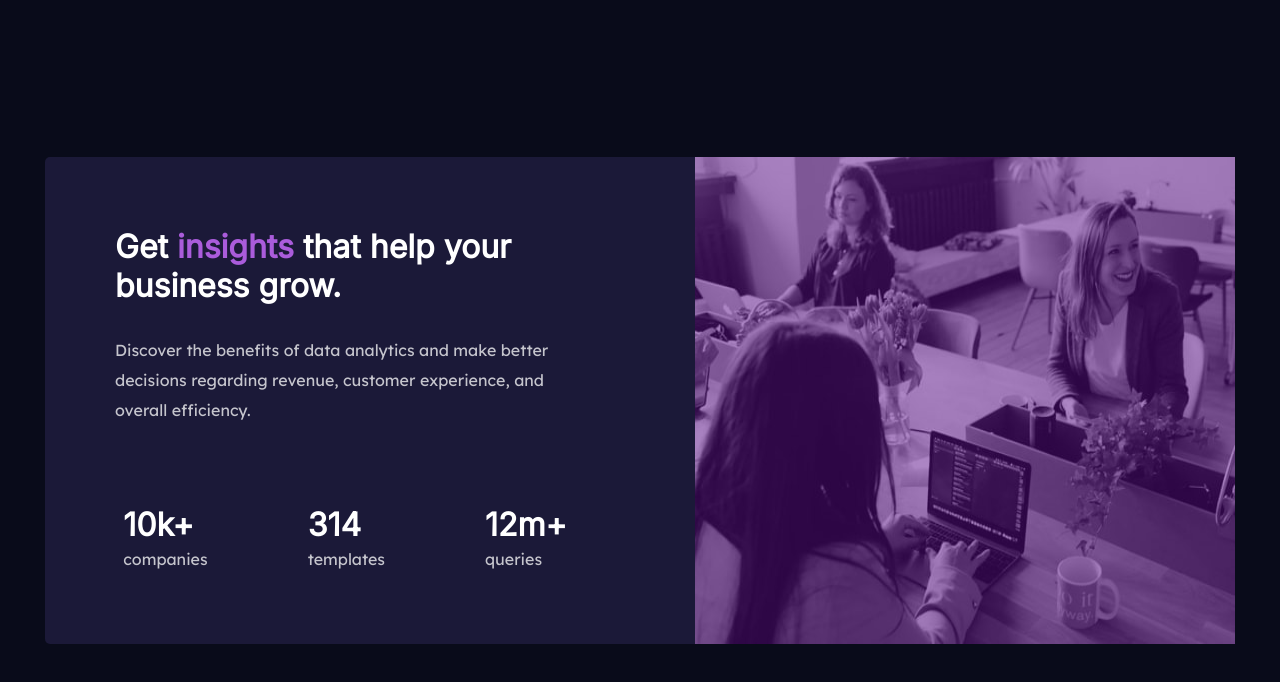
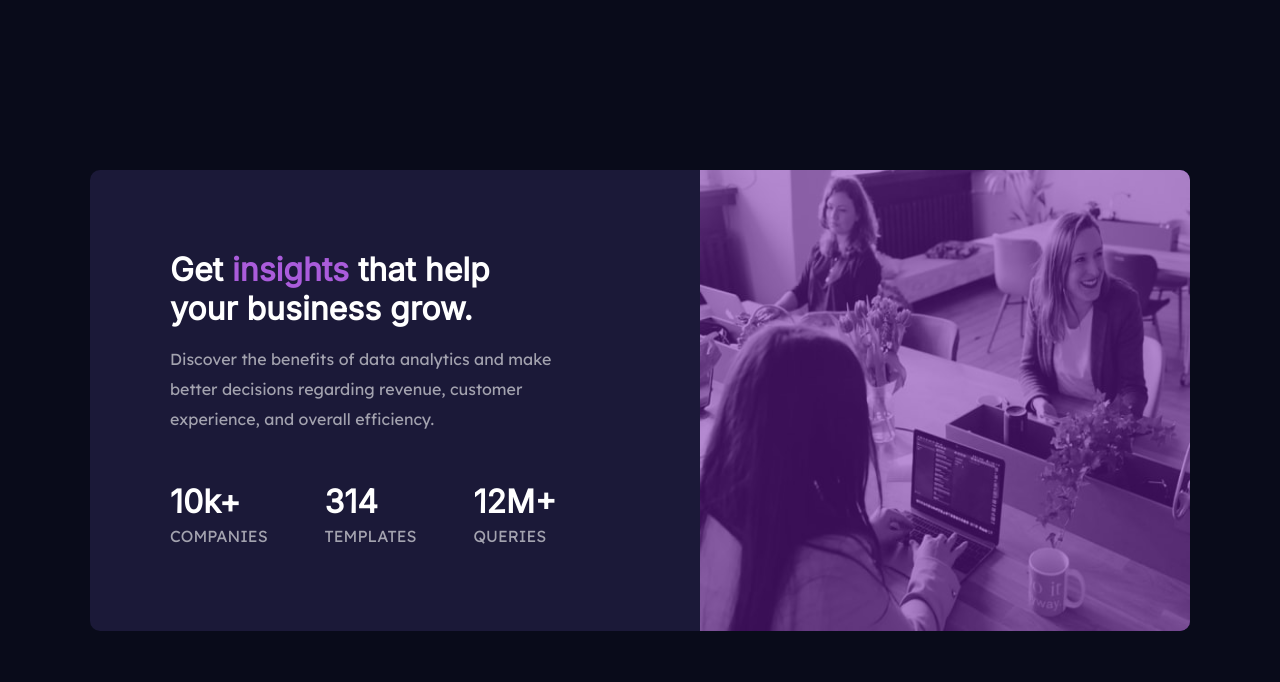
Before and after one commit to ieatn/Stats-preview-card-component, a plain HTML site: page index.html in a window 1280 px wide. Drawn offline with Linux system fonts and the light colour scheme.

Commit message:
solution 2

```diff
--- a/index.html
+++ b/index.html
@@ -3,46 +3,35 @@
 <head>
   <meta charset="UTF-8">
   <meta name="viewport" content="width=device-width, initial-scale=1.0"> <!-- displays site properly based on user's device -->
-
   <link rel="icon" type="image/png" sizes="32x32" href="./images/favicon-32x32.png">
-  <link rel="preconnect" href="https://fonts.googleapis.com"><link rel="preconnect" href="https://fonts.gstatic.com" crossorigin>
-  <link href="https://fonts.googleapis.com/css2?family=Inter&family=Lexend+Deca&display=swap" rel="stylesheet">
   <link rel="stylesheet" href="style.css">
-
   <title>Frontend Mentor | Stats preview card component</title>
 </head>
 <body>
 
-  <main>
+  <div class="container">
     <div class="left">
-      <h1>Get <span class="purple">insights</span> that help your business grow.</h1>
-      <p>Discover the benefits of data analytics and make better decisions regarding revenue, customer
-      experience, and overall efficiency.</p>
+      <h1 class="card-title">Get <span class="purple">insights</span> that help your business grow.</h1>
+      <p class="gray card-body">Discover the benefits of data analytics and make better decisions regarding revenue, customer experience, and overall efficiency.</p>
       <div class="flex-group">
-        <div class="box">
-          <h1>10k+</h1>
-          <p>companies</p>
+        <div>
+          <h2>10k+</h2>
+          <p class="gray">COMPANIES</p>
         </div>
-        <div class="box">
-          <h1>314</h1>
-          <p>templates</p>
+        <div>
+          <h2>314</h2>
+          <p class="gray">TEMPLATES</p>
         </div>
-        <div class="box">
-          <h1>12m+</h1>
-          <p>queries</p>
+        <div>
+          <h2>12M+</h2>
+          <p class="gray">QUERIES</p>
         </div>
       </div>
     </div>
     <div class="right">
-      <img src="images/image-header-desktop.jpg" alt="classroom image">
+      <img src="images/image-header-desktop.jpg" alt="">
     </div>
-  </main>
-
-
-
-
-
-
+  </div>
 
 
 </body>
--- a/style.css
+++ b/style.css
@@ -1,12 +1,15 @@
+@import url('https://fonts.googleapis.com/css2?family=Inter&display=swap');
+@import url('https://fonts.googleapis.com/css2?family=Lexend+Deca&display=swap');
+
 :root {
-    --ff-h1: 'Inter';
-    --ff-p: 'Lexend Deca';
     --main-background: hsl(233, 47%, 7%);
     --card-background: hsl(244, 38%, 16%);
     --Soft-violet: hsl(277, 64%, 61%);
     --White: hsl(0, 0%, 100%);
     --Slightly-transparent-white-p: hsla(0, 0%, 100%, 0.75);
     --Slightly-transparent-white-heading: hsla(0, 0%, 100%, 0.6);
+    --ff-h1: 'Inter';
+    --ff-p: 'Lexend Deca';
 }
 * {
     margin: 0;
@@ -15,59 +18,82 @@
 }
 body {
     display: grid;
-    place-items: center;
+    place-content: center;
     height: 100vh;
     background-color: var(--main-background);
+    padding: 40px;
 }
-main {
+h1,
+h2 {
+    font-size: 2rem;
+    font-family: var(--ff-h1);
+}
+p {
+    font-size: 1rem;
+    font-family: var(--ff-p);
+    line-height: 30px;
+}
+.container {
+    max-width: 1100px;
+    height: auto;
     display: flex;
     background-color: var(--card-background);
-    border-radius: 5px;
-}
-h1 {
-    color: var(--White);
-    font-family: var(--ff-h1);
-    font-weight: 700;
-}
-.purple {
-    color: var(--Soft-violet)
+    border-radius: 10px;
+    overflow: hidden;
+    color: white;
 }
 .left {
+    display: grid;
     width: 600px;
-    font-size: 16px;
-    font-family: var(--ff-p);
-    color: var(--Slightly-transparent-white-p);
-    display: flex;
-    flex-direction: column;
-    justify-content: center;
-    align-items: center;
-    margin-right: 50px;
-    padding: 70px;
-    gap: 30px;
-}
-.left p {
-    line-height: 30px;
+    gap: 1rem;
+    padding: 5rem;
+    margin-right: 4rem;
 }
 .flex-group {
-    margin-top: 50px;
     display: flex;
-    gap: 100px;
+    justify-content: space-between;
 }
+
 .right {
-    background-color: hsl(277, 85%, 29%);
+    background-color: hsl(277, 73%, 38%);
 }
 img {
     opacity: 0.5;
     width: 100%;
     height: 100%;
+    background-position: center center;
+    background-size: cover;
 }
-@media screen and (max-width: 1200px) {
-    main {
+.gray {
+    color: var(--Slightly-transparent-white-heading);
+}
+.purple {
+    color: var(--Soft-violet);
+}
+.card-title {
+    font-weight: 900;
+}
+.card-body {
+    margin-bottom: 2rem;
+}
+@media (max-width: 1100px) {
+    body {
+        height: 100%;
+    }
+    .container {
+        width: 100%;
         flex-direction: column-reverse;
+    }
+    .left {
+        display: flex;
+        flex-direction: column;
         text-align: center;
+        width: 100%;
+        margin: 0;
+        padding: 2rem;
     }
     .flex-group {
         flex-direction: column;
-        text-align: center;
+        gap: 1rem;
     }
 }
```
